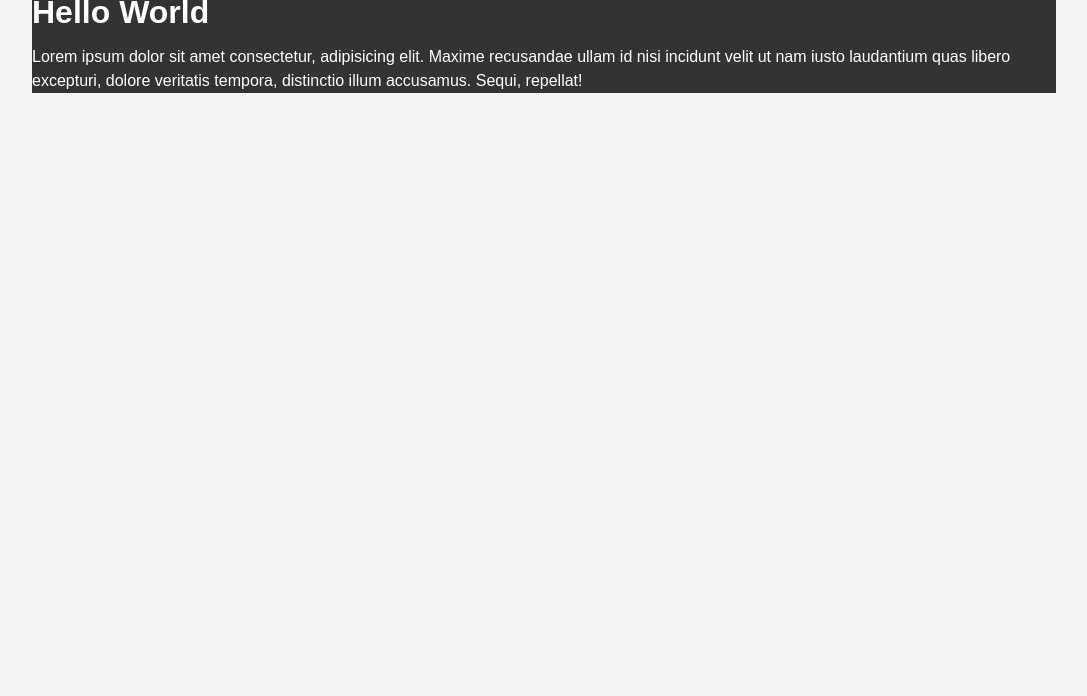
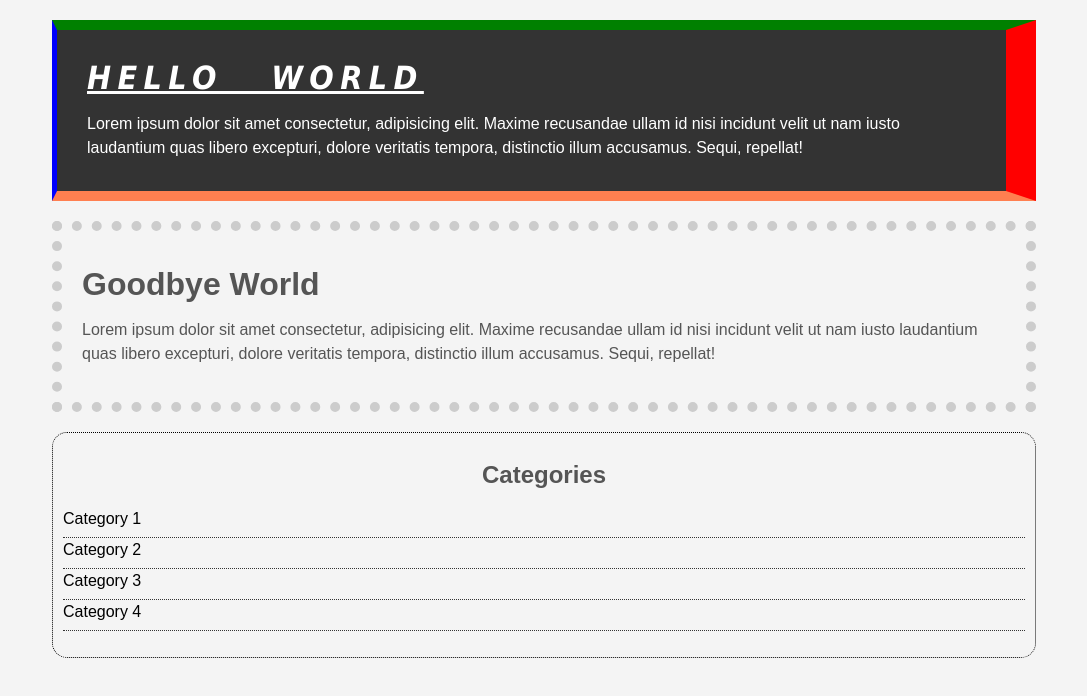
Before and after one commit to Nittham/ExampleDev, a plain HTML site: page CSS/Cheatsheet/index.html in a window 1280 px wide. Shown: the whole page, without its empty margins (96-1183 px from the left). Drawn offline with Linux system fonts and the light colour scheme.

Commit message:
Updates done.

```diff
--- a/CSS/Cheatsheet/CSS file/style.css
+++ b/CSS/Cheatsheet/CSS file/style.css
@@ -1,3 +1,9 @@
+/*
+*{
+	margin:0;
+	padding:0;
+}
+*/
 body{
 	background-color:#f4f4f4;
 	color:#555555;
@@ -7,6 +13,23 @@ body{
 	line-height:1.5em;
 	margin:0;
 }
+
+a{
+	text-decoration:none;
+	color:#000;
+}
+
+a:hover{
+	color:red;
+}
+
+a:active{
+	color:rgb(41, 2, 51);
+}
+
+a:visited{
+	color:black;
+}
 .container{
 	width:80%;
 	margin:auto;
@@ -14,4 +37,56 @@ body{
 .box-1{
 	background-color:#333;
 	color:#fff;
+
+	border-right:30px red solid;
+	border-left:5px blue solid;
+	border-top:10px green solid;
+	border-bottom:10px coral solid;
+	/*solid or dotted*/
+
+	padding-top:15px;
+	padding-bottom:15px;
+	padding-right:30px;
+	padding-left:30px;
+
+	margin:20px;
+
+
 }
+
+.box-1 h1{
+	font-family: Tahoma;
+	font-weight:800;
+	font-style:italic;
+	text-decoration:underline;
+	text-transform:uppercase;
+	letter-spacing:0.2em;
+	word-spacing:1em;
+}
+
+.box-2{
+	border:10px dotted #ccc;
+	padding:20px;
+	margin:20px;
+}
+
+.categories{
+	border:1px dotted black;
+	padding:10px;
+	border-radius:15px;
+	margin:20px;
+}
+
+.categories h2{
+	text-align:center;
+}
+
+.categories ul{
+	padding:0px;
+	list-style:none;
+}
+
+.categories li{
+	padding-bottom:6px;
+	border-bottom:dotted 1px #333;
+}
--- a/CSS/Cheatsheet/index.html
+++ b/CSS/Cheatsheet/index.html
@@ -9,6 +9,21 @@
 <h1>Hello World</h1>
 <p>Lorem ipsum dolor sit amet consectetur, adipisicing elit. Maxime recusandae ullam id nisi incidunt velit ut nam iusto laudantium quas libero excepturi, dolore veritatis tempora, distinctio illum accusamus. Sequi, repellat!</p>
 </div>
+
+<div class="box-2">
+    <h1>Goodbye World</h1>
+    <p>Lorem ipsum dolor sit amet consectetur, adipisicing elit. Maxime recusandae ullam id nisi incidunt velit ut nam iusto laudantium quas libero excepturi, dolore veritatis tempora, distinctio illum accusamus. Sequi, repellat!</p>
+    </div>
+
+    <div class="categories">
+        <h2>Categories</h2>
+        <ul>
+            <li><a href="#">Category 1</a></li>
+            <li><a href="#">Category 2</a></li>
+            <li><a href="#">Category 3</a></li>
+            <li><a href="#">Category 4</a></li>
+        </ul>
+    </div>
 </div>
 </body>
 </html>
```
